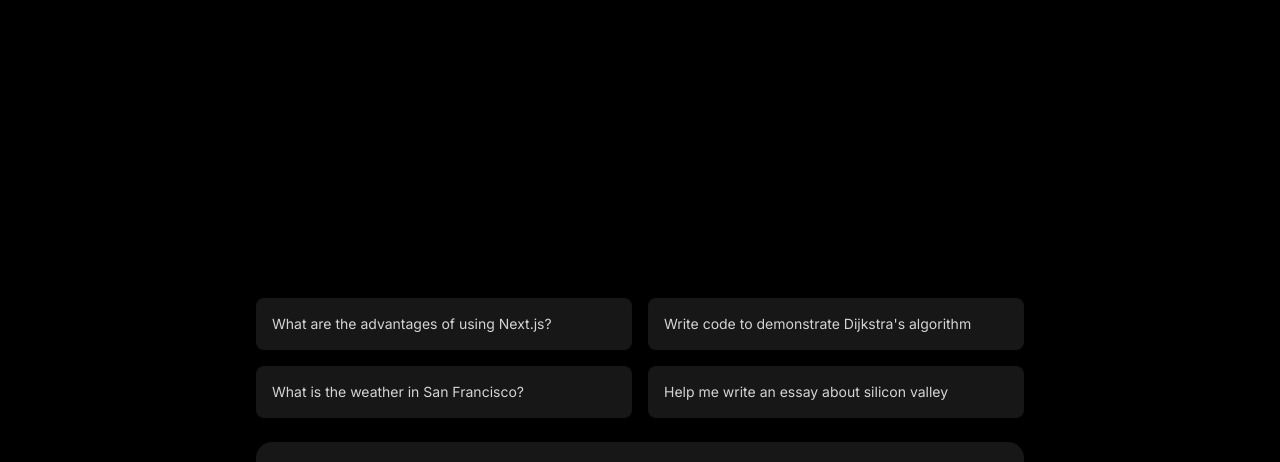
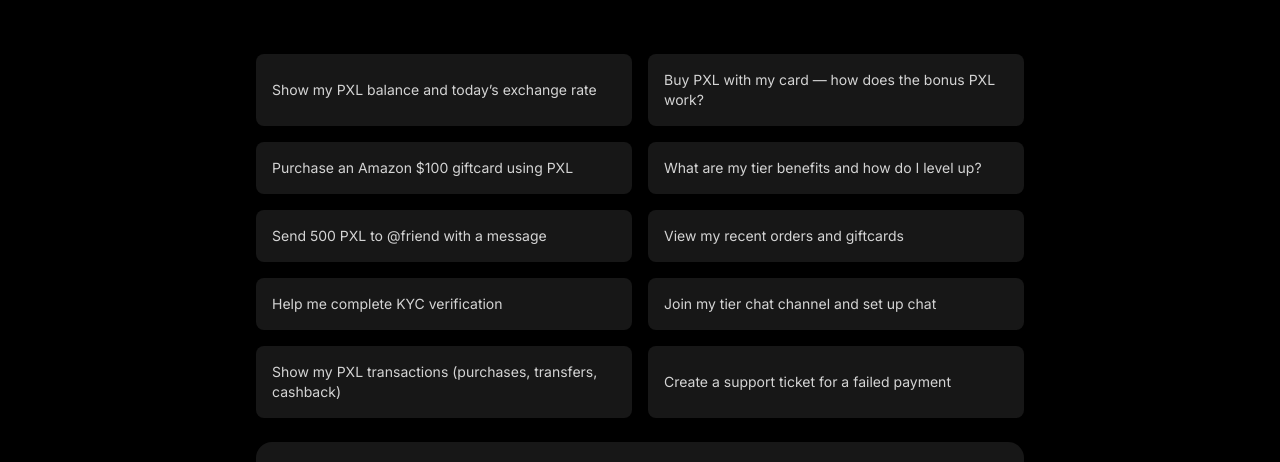
Before and after one commit to alsulaihim/project2-pxlgiftcard, a Next.js app: page /chat in a window 1280 px wide. Shown: the part 213-675 px from the top of the page. Built offline with nearby package versions, Linux system fonts and the light colour scheme; no server answers.

Commit message:
feat(chat): platform-specific suggested questions (PXL, giftcards, tiers, transfers, KYC, support)
- Replaced generic samples with actionable platform intents
- Suggestions remain until first user message

```diff
--- a/src/app/chat/page.tsx
+++ b/src/app/chat/page.tsx
@@ -36,10 +36,17 @@ const tierGreetings = {
 };
 
 const suggestedQuestions = [
-  "What are the advantages of using Next.js?",
-  "Write code to demonstrate Dijkstra's algorithm",
-  "What is the weather in San Francisco?",
-  "Help me write an essay about silicon valley"
+  // Platform-focused quick actions and FAQs
+  "Show my PXL balance and today’s exchange rate",
+  "Buy PXL with my card — how does the bonus PXL work?",
+  "Purchase an Amazon $100 giftcard using PXL",
+  "What are my tier benefits and how do I level up?",
+  "Send 500 PXL to @friend with a message",
+  "View my recent orders and giftcards",
+  "Help me complete KYC verification",
+  "Join my tier chat channel and set up chat",
+  "Show my PXL transactions (purchases, transfers, cashback)",
+  "Create a support ticket for a failed payment"
 ];
 
 export default function ChatPage() {
@@ -60,6 +67,9 @@ export default function ChatPage() {
   useEffect(() => {
     scrollToBottom();
   }, [messages]);
+
+  // Suggestions stay until user sends first message
+  const hasUserMessage = messages.some((m) => m.sender === "user");
 
   // Initialize chat session
   const initializeSession = async (): Promise<ChatSession | null> => {
@@ -336,8 +346,8 @@ export default function ChatPage() {
           </div>
         </div>
 
-        {/* Suggested Questions - Above Input */}
-        {showInitialScreen && !session && (
+        {/* Suggested Questions - Above Input (visible until first user message) */}
+        {!hasUserMessage && (
           <div className="px-6 pb-4 flex-shrink-0">
             <div className="max-w-3xl mx-auto">
               <div className="grid grid-cols-2 gap-4">
```
